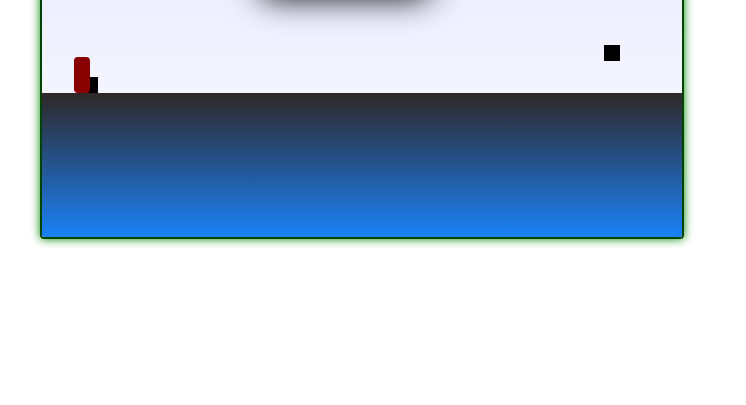
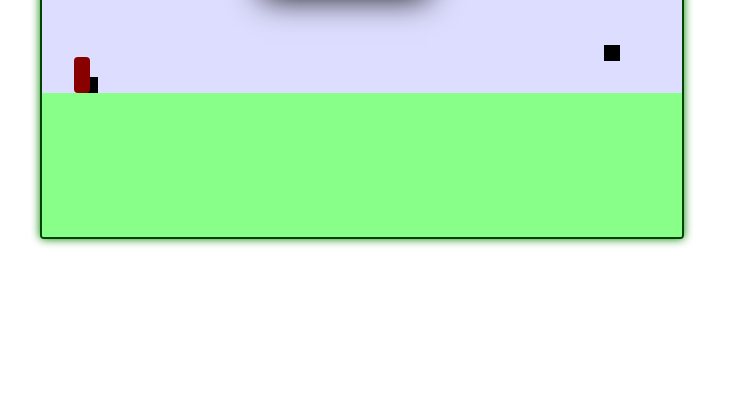
Before and after one commit to mjg123/webstuffs, a plain HTML site: page gj/index.html in a window 1280 px wide. Shown: the part 395-800 px from the top of the page, without its empty margins (0-746 px from the left). Drawn offline with Linux system fonts and the light colour scheme.

Commit message:
css tidy (now works in firefox!)

```diff
--- a/gj/index.html
+++ b/gj/index.html
@@ -12,12 +12,12 @@
         border-radius: 4px;
         position: relative;
         overflow: hidden;
-        background-image: -webkit-gradient(linear, 0% 0%, 0% 100%, from(#DDF), to(#FFF));
+        background: #DDF;
       }
       #floor {
         z-index: 3;
         width: 100%;
-        background-image: -webkit-gradient(linear, 0% 0%, 0% 100%, from(#2F2727), to(#1a82f7));
+        background: #8F8;
         position: absolute;
         top: 336px;
         bottom: 0px;
```
